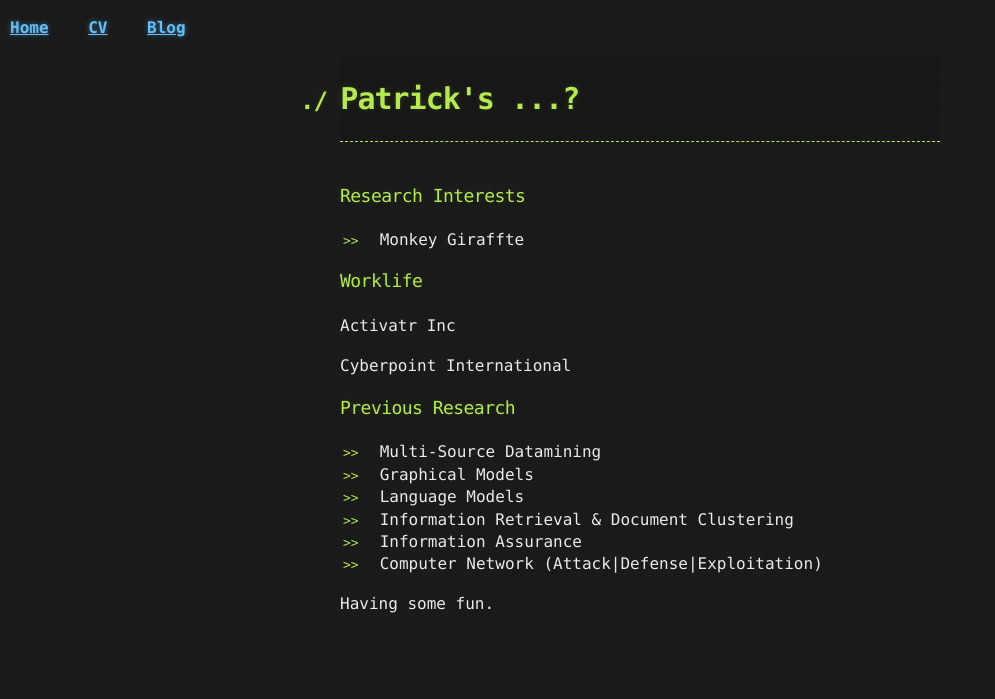
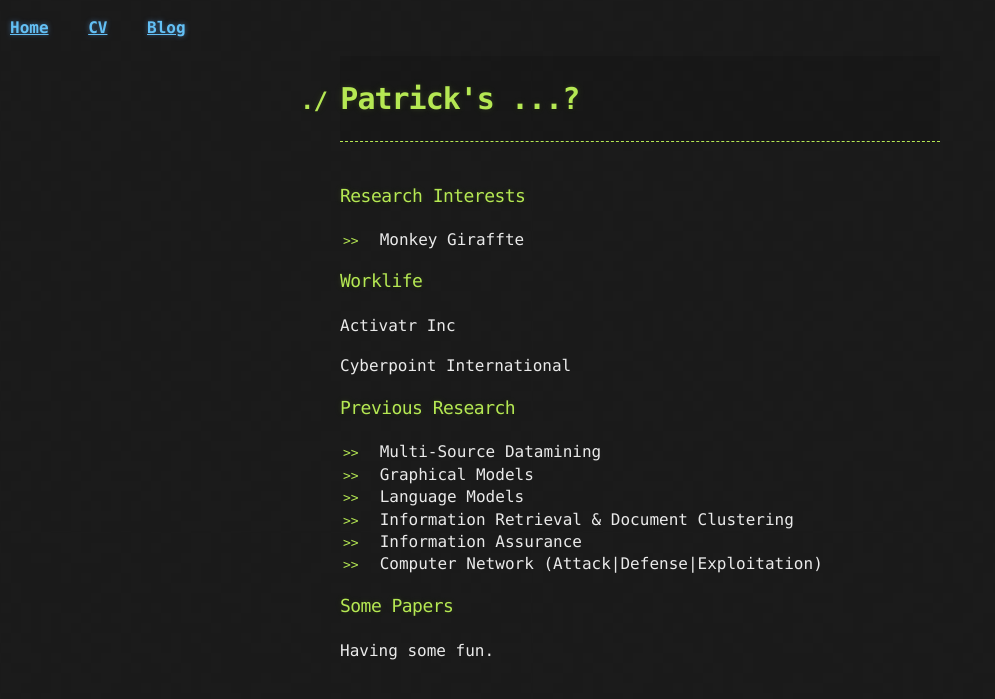
Before and after one commit to pstrinkle/pstrinkle.github.io, a Jekyll site: the page built from index.html, in a window 1280 px wide. Shown: the top 699 px of the page, without its empty margins (0-995 px from the left). Built offline with Jekyll 4.4.1, drawn with Linux system fonts in a browser that asks for light colours.

Commit message:
Update index.html

```diff
--- a/index.html
+++ b/index.html
@@ -25,6 +25,11 @@ title: Patrick's ...?
 <li>Computer Network (Attack|Defense|Exploitation)</li>
 </ul>
 
+<section id='papers'>
+  <h3>Some Papers</h3>
+</section>
+
+
 <div class="blurb">
 	<p>Having some fun.</p>
 </div><!-- /.blurb -->
```
